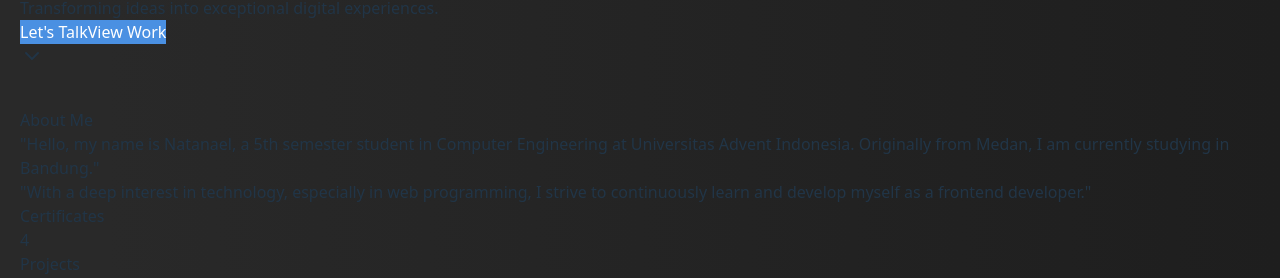
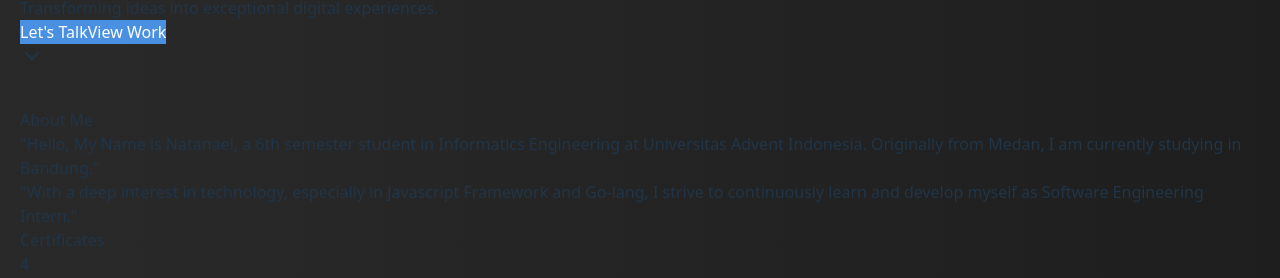
Before and after one commit to nael123karo/myPortfolio, a React (Vite) app: page / in a window 1280 px wide. Shown: the part 1278-1556 px from the top of the page. Built offline with nearby package versions, Linux system fonts and the light colour scheme.

Commit message:
Update portfoli [About Me, Featured Projects, Technical Skills]

```diff
--- a/src/components/Portfolio.jsx
+++ b/src/components/Portfolio.jsx
@@ -15,6 +15,8 @@ import {
   X,
   Menu,
   ChevronDown,
+  Users,
+  CodeIcon,
 } from "lucide-react";
 
 const Portfolio = () => {
@@ -45,8 +47,8 @@ const Portfolio = () => {
     {
       title: "TOP UP STORE",
       description:
-        "Revolutionary developer collaboration tool with integrated AI code review.",
-      tech: ["React", "GraphQL", "Docker", "K8s"],
+        "Create a website for Top Up Games using a simple store using html, css, javascript, and Bootstrap ",
+      tech: ["Html", "CSS", "Javascript", "Bootstrap" ],
       demoUrl: "#",
       codeUrl: "#",
       image: devConnectImage,
@@ -85,32 +87,32 @@ const Portfolio = () => {
     {
       category: "Frontend",
       techs: [
-        { name: "React.js", level: 90 },
-        { name: "Vue.js", level: 85 },
-        { name: "Tailwind CSS", level: 95 },
-        { name: "TypeScript", level: 80 },
+        { name: "React.js", level: 40 },
+        { name: "Vue.js", level: 55 },
+        { name: "Tailwind CSS", level: 65 },
+        { name: "Bootstrap", level: 60 },
       ],
       icon: <Code className="w-6 h-6" />,
     },
     {
       category: "Backend",
       techs: [
-        { name: "Node.js", level: 85 },
-        { name: "Python", level: 80 },
-        { name: "SQL", level: 75 },
-        { name: "C#", level: 70 },
+        { name: "Node.js", level: 45 },
+        { name: "Python", level: 50 },
+        { name: "SQL", level: 65 },
+        { name: "C#", level: 40 },
       ],
-      icon: <Phone className="w-6 h-6" />,
+      icon: <CodeIcon className="w-6 h-6 text-white-500"></CodeIcon>
     },
     {
       category: "Soft Skills",
       techs: [
-        { name: "Problem Solving", level: 85 }, // Menambahkan tingkat
-        { name: "Komunikasi yang Baik", level: 80 }, // Menambahkan tingkat
-        { name: "Memahami Konsep Bisnis", level: 75 }, // Menambahkan tingkat
-        { name: "Menguasai Framework", level: 70 }, // Menambahkan tingkat
+        { name: "Problem Solving", level: 55 }, // Menambahkan tingkat
+        { name: "Komunikasi yang Baik", level: 70 }, // Menambahkan tingkat
+        { name: "Kemampuan Mempelajari Hal baru", level: 65 }, // Menambahkan tingkat
+        { name: "Menguasai Framework", level: 50 }, // Menambahkan tingkat
       ],
-      icon: <Phone className="w-6 h-6" />, // Ganti ikon sesuai kebutuhan
+      icon: <Users className="w-6 h-6 text-white-500" />, // Ganti ikon sesuai kebutuhan
     },
   ];
   const socialLinks = [
@@ -380,14 +382,13 @@ const Portfolio = () => {
               className="space-y-6"
             >
               <p className="text-xl text-gray-300">
-                "Hello, my name is Natanael, a 5th semester student in Computer
-                Engineering at Universitas Advent Indonesia. Originally from
+                "Hello, My Name is Natanael, a 6th semester student in Informatics Engineering
+                 at Universitas Advent Indonesia. Originally from
                 Medan, I am currently studying in Bandung."
               </p>
               <p className="text-xl text-gray-300">
-                "With a deep interest in technology, especially in web
-                programming, I strive to continuously learn and develop myself
-                as a frontend developer."
+                "With a deep interest in technology, especially in Javascript Framework and Go-lang, I strive to continuously learn and develop myself
+                as Software Engineering Intern."
               </p>
             </motion.div>
 
```
